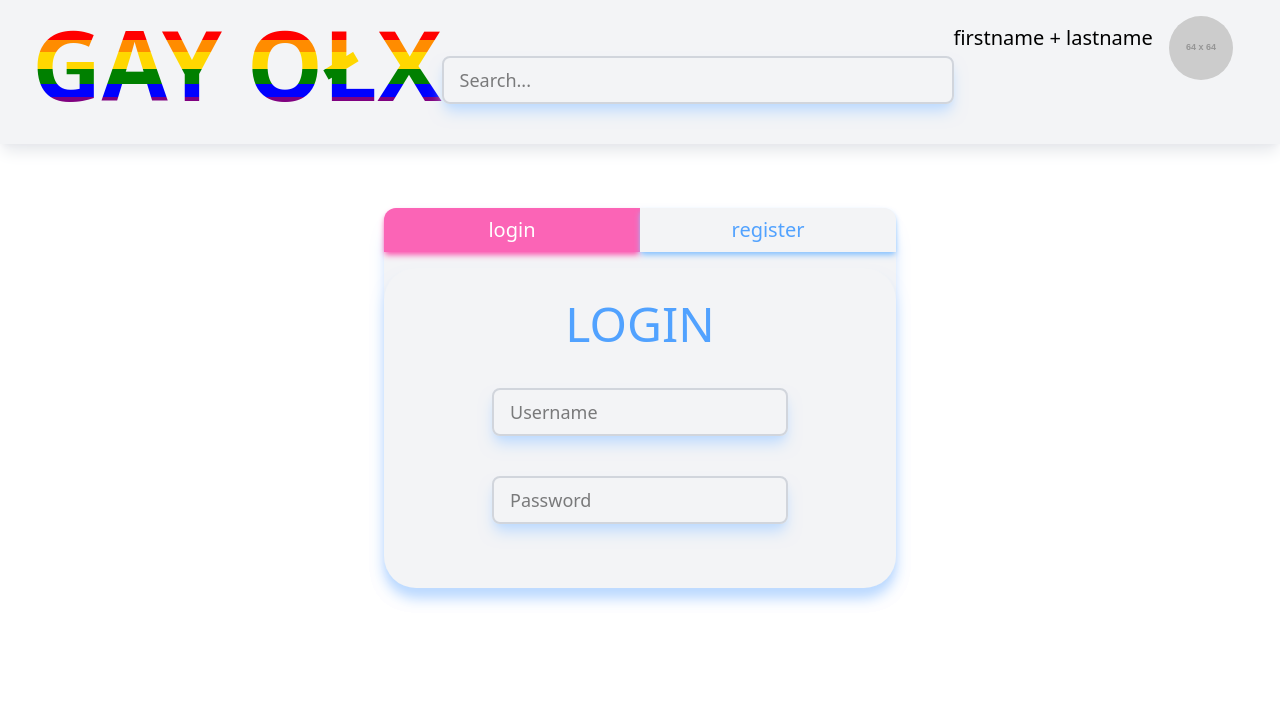
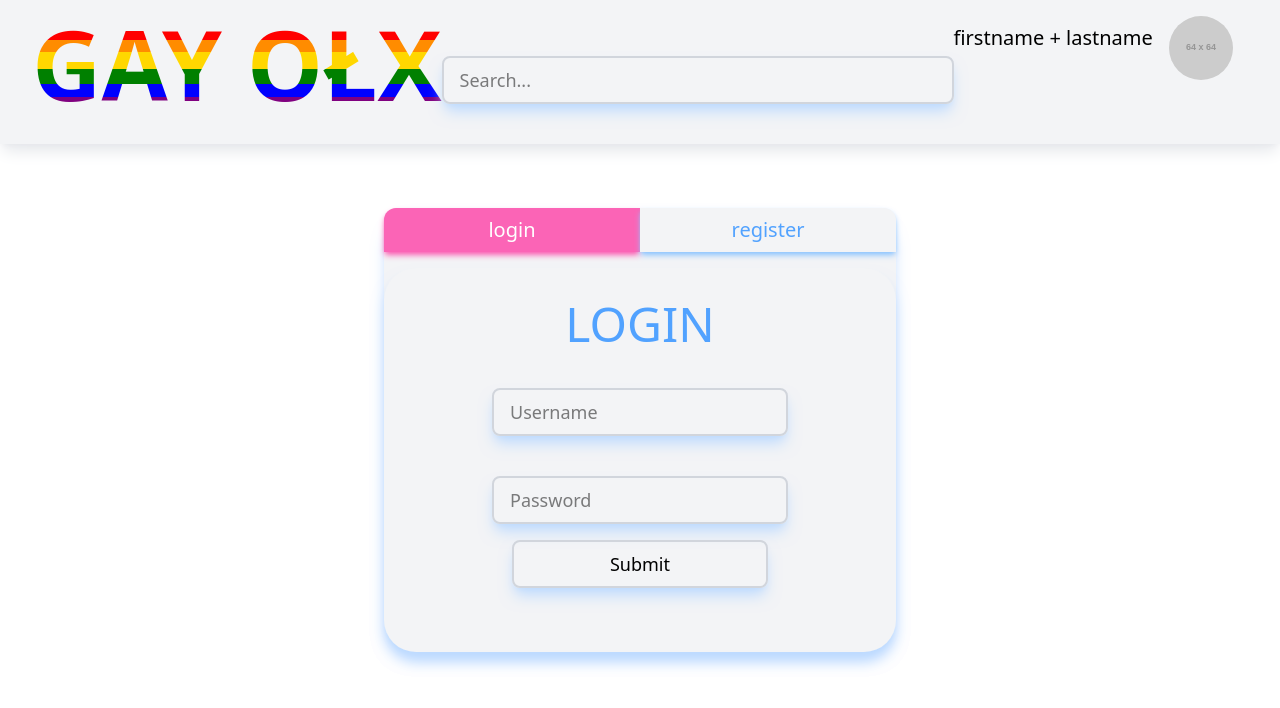
Before and after one commit to Boomexs/gay_olx, a React (Vite) app in the folder client/: page /login in a window 1280 px wide. Shown: the top 708 px of the page. Built offline with nearby package versions, Linux system fonts and the light colour scheme.

Commit message:
Started working on login for real

```diff
--- a/client/package.json
+++ b/client/package.json
@@ -11,6 +11,7 @@
   },
   "dependencies": {
     "@tailwindcss/vite": "^4.0.0",
+    "axios": "^1.7.9",
     "class-variance-authority": "^0.7.1",
     "clsx": "^2.1.1",
     "lucide-react": "^0.474.0",
--- a/client/src/routes/Home.jsx
+++ b/client/src/routes/Home.jsx
@@ -4,11 +4,13 @@ import Header from '../components/Header'
 import Filters from '../components/Filters'
 
 const Home = () => {
+
+
     return (
     <div>
         <Header />
         <div className="flex justify-between h-full">
-            <Filters />
+            {/* <Filters /> */}
             <div className="">
                 <Item
                 itemImagePath={"https://placehold.co/256"}
--- a/client/src/routes/Login.jsx
+++ b/client/src/routes/Login.jsx
@@ -1,9 +1,13 @@
 import React, { useState } from 'react';
 import Header from '../components/Header'
+import useUserStore from '../useUserStore';
+import axios from 'axios'
 
 const Login = () => {
+  const setUserData = useUserStore((state) => state.setUserData)
+  const setTokenData = useUserStore((state) => state.setTokenData)
+
   const [activeTab, setActiveTab] = useState("login");
-
   return (
   <div>
       <Header />
@@ -43,35 +47,108 @@ const Login = () => {
 };
 
 const LoginComponent = () => {
+  const [username, setUsername] = useState('')
+  const [email, setEmail] = useState('')
+  const [password, setPassword] = useState('')
+  const setTokenData = useUserStore((state) => state.setTokenData)
+
+  const handleSubmit = (e) => {
+    e.preventDefault(); // Prevent the default form submission behavior
+    console.log('Login attempt: ' + username + ' ' + password);
+    getToken();
+  };
+  const getToken = async () => {
+    const loginurl = "http://127.0.0.1:8000/api/login/"
+    const credentials = {
+      username: username,
+      password: password
+    };
+    console.log(credentials);
+    try {
+      const response = await axios.post(loginurl,credentials);
+      console.log('Token: ', response.data);
+    }
+    catch (error) {
+      console.log('error getting token: ', error);
+    }
+  }
+
     return (
+    <form onSubmit={handleSubmit}>
     <div className="flex flex-col flex-grow justify-start bg-gray-100 mt-4 rounded-4xl shadow-lg shadow-blue-200 hover:shadow-pink-200 min-w-96 max-w-128 min-h-48 max-h-256">
         <h1 className="text-blue-400 mt-8 text-5xl self-center">LOGIN</h1>
-        <TextBar placeholder={"Username"} />
-        <TextBar placeholder={"Password"} />
+        <TextBar placeholder={"Username"} value={username} setter={setUsername}/>
+        <TextBar placeholder={"Password"} value={password} setter={setPassword} type={"password"}/>
+        <button
+          type="submit"
+          className="
+            self-center
+            mt-4 shadow-blue-200 shadow-lg
+            w-64
+            px-4 py-2 rounded-lg text-lg
+            border-2 border-gray-300 outline-none
+            focus:ring-2 focus:ring-offset-2 focus:ring-pink-200 focus:shadow-pink-200
+            transition-all duration-300
+            hover:bg-gradient-to-br hover:from-white hover:via-pink-200
+            hover:to-blue-200 hover:shadow-pink-200 hover:text-black
+          "
+        >
+        Submit
+        </button>
         <div className="mb-16"></div>
     </div>
+    </form>
     );
 };
 
 const RegisterComponent = () => {
+  const [username, setUsername] = useState('')
+  const [email, setEmail] = useState('')
+  const [password, setPassword] = useState('')
+
+  const handleSubmit = (e) => {
+    e.preventDefault(); // Prevent the default form submission behavior
+    console.log('Register attempt: ' + username + ' ' + email + ' ' + password);
+
+  };
+
     return (
+      <form onSubmit={handleSubmit}>
         <div className="flex flex-col flex-grow justify-start bg-gray-100 mt-4 rounded-4xl shadow-lg shadow-blue-200 hover:shadow-pink-200 min-w-96 max-w-128 min-h-48 max-h-256">
             <h1 className="text-blue-400 mt-8 text-5xl self-center">REGISTER</h1>
-            <TextBar placeholder={"Email"} />
-            <TextBar placeholder={"Username"} />
-            <TextBar placeholder={"Password"} />
-            <TextBar placeholder={"Repeat Password"} />
+            <TextBar placeholder={"Email"} value={email} setter={setEmail}/>
+            <TextBar placeholder={"Username"} value={username} setter={setUsername}/>
+            <TextBar placeholder={"Password"} value={password} setter={setPassword} type={"password"}/>
+            <button
+              type="submit"
+              className="
+              self-center
+                mt-4 shadow-blue-200 shadow-lg
+                w-64
+                px-4 py-2 rounded-lg text-lg
+                border-2 border-gray-300 outline-none
+                focus:ring-2 focus:ring-offset-2 focus:ring-pink-200 focus:shadow-pink-200
+                transition-all duration-300
+                hover:bg-gradient-to-br hover:from-white hover:via-pink-200
+                hover:to-blue-200 hover:shadow-pink-200 hover:text-black
+              "
+            >
+            Submit
+            </button>
             <div className="mb-16"></div>
         </div>
+        </form>
         );
 }
 
-const TextBar = ({placeholder}) => {
+const TextBar = ({placeholder, value, setter, type="text"}) => {
     return (
         <div className="flex justify-center items-center mt-10">
       <input
-        type="text"
+        type={type}
         placeholder={placeholder}
+        value={value}
+        onChange={(e) => setter(e.target.value)}
         className="
         shadow-blue-200 shadow-lg
           min-w-64
--- a/client/src/useUserStore.js
+++ b/client/src/useUserStore.js
@@ -1,4 +1,4 @@
-import create from 'zustand';
+import {create} from 'zustand';
 
 const useUserStore = create((set) => ({
     token: '',
```
Also changed, not shown: 1 other file (tests, documents, lock files or other folders). Lines whose indentation alone changed are shown as unchanged.
